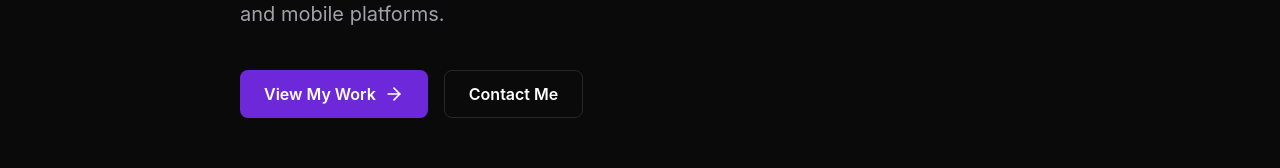
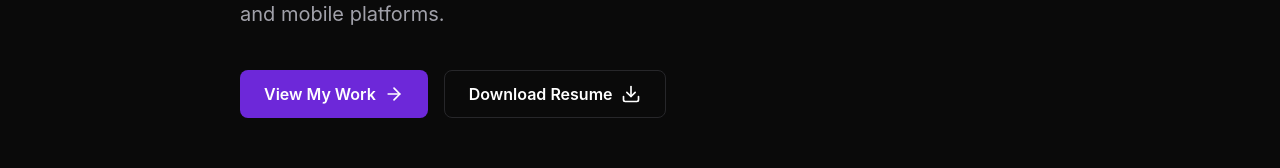
Before and after one commit to Thamarai-selvan-G/personal_portfolio-, a Next.js app: page / in a window 1280 px wide. Shown: the part 585-753 px from the top of the page. Built offline with nearby package versions, Linux system fonts and the light colour scheme.

Commit message:
Add resume download btn & contact section cards alienments

```diff
--- a/components/ArcMarquee.tsx
+++ b/components/ArcMarquee.tsx
@@ -105,7 +105,7 @@ export default function ArcMarquee({ items, children }: ArcMarqueeProps) {
               key={item.name}
               $angle={angle}
               style={{
-                transform: `translate(${x}px, ${y}px) rotate(${angle + 90}deg)`,
+                transform: `translate(${x.toFixed(3)}px, ${y.toFixed(3)}px) rotate(${(angle + 90).toFixed(3)}deg)`,
               }}
             >
               <IconContainer
--- a/components/ContactSection.tsx
+++ b/components/ContactSection.tsx
@@ -43,10 +43,11 @@ const Subtitle = styled.p`
 
 const Grid = styled.div`
   display: grid;
-  grid-template-columns: repeat(auto-fit, minmax(320px, 1fr));
+  grid-template-columns: repeat(auto-fit, minmax(280px, 1fr));
   gap: 32px;
   width: 100%;
   padding: 20px;
+  justify-content: center;
 `;
 
 const CardContent = styled.div`
--- a/components/Hero.tsx
+++ b/components/Hero.tsx
@@ -3,7 +3,7 @@
 import styled from 'styled-components';
 import { motion } from 'framer-motion';
 import Link from 'next/link';
-import { ArrowRight } from 'lucide-react';
+import { ArrowRight, Download } from 'lucide-react';
 
 const HeroSection = styled.section`
   min-height: calc(100vh - var(--nav-height));
@@ -78,7 +78,7 @@ const PrimaryButton = styled(Link)`
   }
 `;
 
-const SecondaryButton = styled(Link)`
+const SecondaryButton = styled.a`
   display: inline-flex;
   align-items: center;
   gap: 0.5rem;
@@ -135,8 +135,8 @@ export default function Hero() {
           <PrimaryButton href="/projects">
             View My Work <ArrowRight size={20} />
           </PrimaryButton>
-          <SecondaryButton href="/contact">
-            Contact Me
+          <SecondaryButton href="/resume/Thamarai-selvan-G-dev.pdf" target="_blank" rel="noopener noreferrer">
+            Download Resume <Download size={20} />
           </SecondaryButton>
         </ButtonGroup>
       </HeroContainer>
```
Also changed, not shown: 1 other file (tests, documents, lock files or other folders).
